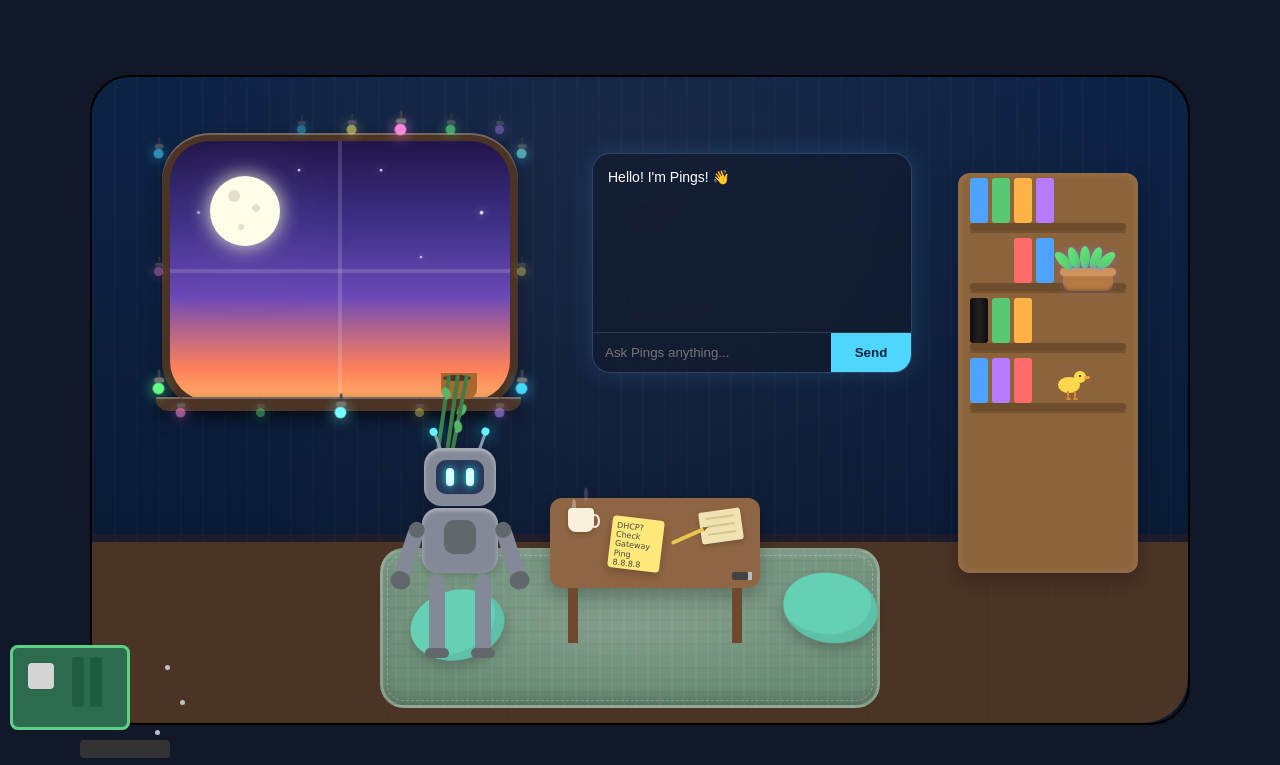
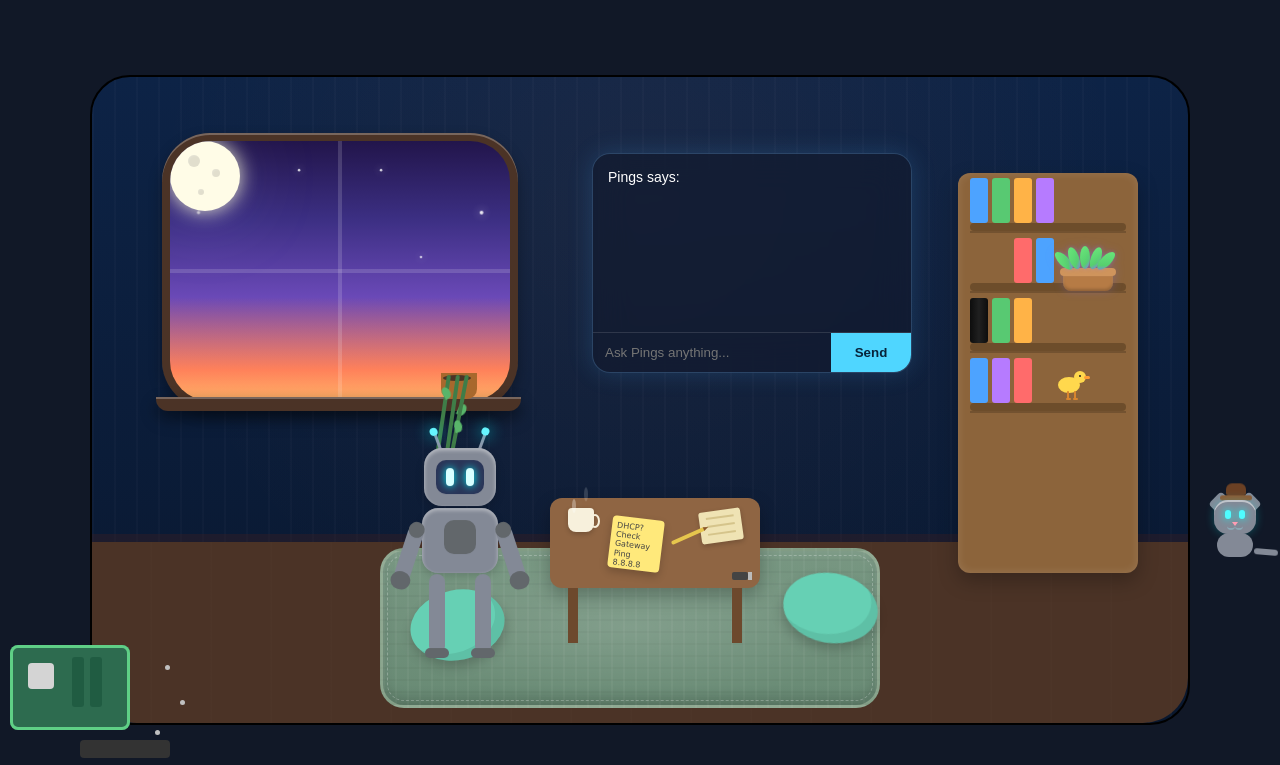
Before and after one commit to ander-ctrl-dev/byteguard, a Flask app: page / in a window 1280 px wide. Shown: the top 765 px of the page. Run offline with Flask 3, Linux system fonts and the light colour scheme.

Commit message:
Added a bunch of cool stuff

```diff
--- a/static/css/style.css
+++ b/static/css/style.css
@@ -165,163 +165,6 @@
         0 6px 14px rgba(0,0,0,.3);
 
 }
-.bulb{
-    width:9px;
-    height:9px;
-    z-index: 2;
-
-    border-radius:50%;
-
-    position:relative;
-
-    animation:twinkle 2.5s infinite alternate;
-}
-.lights-top{
-    position:absolute;
-
-    top:-8px;
-    left:14px;
-    right:14px;
-
-    display:flex;
-    justify-content:space-between;
-
-    z-index:20;
-}
-.lights-bottom{
-    position:absolute;
-
-    bottom:-8px;
-    left:14px;
-    right:14px;
-
-    display:flex;
-    justify-content:space-between;
-
-    z-index:20;
-}
-.lights-left{
-    position:absolute;
-
-    left:-8px;
-    top:16px;
-    bottom:16px;
-
-    display:flex;
-    flex-direction:column;
-    justify-content:space-between;
-
-    z-index:20;
-}
-.lights-right{
-    position:absolute;
-
-    right:-8px;
-    top:16px;
-    bottom:16px;
-
-    display:flex;
-    flex-direction:column;
-    justify-content:space-between;
-
-    z-index:20;
-}
-.light-blue{
-    background:#46d8ff;
-    box-shadow:0 0 12px #46d8ff;
-}
-.light-yellow{
-    background:#ffe96d;
-    box-shadow:0 0 12px #ffe96d;
-}
-.light-green{
-    background:#66ff88;
-    box-shadow:0 0 12px #66ff88;
-}
-.light-pink{
-    background:#ff88db;
-    box-shadow:0 0 12px #ff88db;
-}
-.light-purple{
-    background:#b98cff;
-    box-shadow:0 0 12px #b98cff;
-}
-.light-cyan{
-    background:#78ffff;
-    box-shadow:0 0 12px #78ffff;
-}
-.bulb::before{
-    content:"";
-    position:absolute;
-
-    width:2px;
-    height:10px;
-
-    background:#444;
-
-    left:50%;
-    transform:translateX(-50%);
-
-    top:-10px;
-}
-.bulb::after{
-    content:"";
-    position:absolute;
-
-    width:8px;
-    height:4px;
-
-    background:#777;
-
-    border-radius:2px;
-
-    left:50%;
-    transform:translateX(-50%);
-
-    top:-4px;
-}
-.bulb:nth-child(odd){
-    animation-duration:2s;
-}
-.bulb:nth-child(even){
-    animation-duration:3.3s;
-}
-.bulb:nth-child(3n){
-    animation-duration:2.7s;
-}
-.window-lights .wire{
-    position:absolute;
-    background:#5b5b5b;
-    z-index:0;
-}
-.window-lights .top{
-    top:14px;
-    left:22px;
-    width:300px;
-    height:2px;
-}
-.window-lights .right{
-    top:14px;
-    right:16px;
-
-    width:2px;
-    height:180px;
-}
-.window-lights .bottom{
-    bottom:18px;
-    left:22px;
-
-    width:300px;
-    height:2px;
-}
-.window-lights .left{
-    top:14px;
-    left:16px;
-
-    width:2px;
-    height:180px;
-}
-
 
 .sky{
 
@@ -350,7 +193,6 @@
     pointer-events:none;
 }
 
-
 .floor{
     position:absolute;
     left:0;
@@ -393,18 +235,20 @@
 }
 
 /* MOON AND STARS */
-.moon{
-    position:relative;
+.moon-container{
+    position:absolute;
 
     width:70px;
     height:70px;
 
     border-radius:50%;
 
-    top:35px;
-    left:40px;
+    top:0px;
+    left:0px;
 
     background:#fffce7;
+    pointer-events: auto;
+    z-index: 20;
 
     box-shadow:
     0 0 20px rgba(255,255,220,.9),
@@ -1897,6 +1741,184 @@
     background:#83e6ff;
 }
 
+/* BYTE THE ROBOT CAT */
+#robotCat{
+
+    position:absolute;
+
+    left:1200px;
+    top:500px;
+
+    width:70px;
+    height:70px;
+
+    z-index:2;
+}
+.cat-head{
+
+    position:absolute;
+
+    width:42px;
+    height:34px;
+
+    background: #838996;
+
+    border-radius:14px;
+
+    left:14px;
+    top:0;
+
+    box-shadow:
+        inset 0 2px rgba(255,255,255,.5),
+        0 0 10px rgba(0,255,255,.25);
+
+}
+.cat-ear{
+
+    position:absolute;
+    border-radius: 4px;
+
+    width:18px;
+    height:18px;
+
+    background: #838996;
+
+    transform:rotate(45deg);
+
+}
+.cat-ear-left{
+
+    left:12px;
+    top:-5px;
+
+}
+.cat-ear-right{
+
+    right:12px;
+    top:-5px;
+
+}
+.cat-eye{
+
+    position:absolute;
+
+    width:6px;
+    height:9px;
+
+    background:#4ffcff;
+
+    border-radius:20px;
+
+    top:10px;
+
+    box-shadow:0 0 8px cyan;
+    animation: blink 3s infinite;
+
+}
+.cat-eye.left{
+
+    left:11px;
+
+}
+.cat-eye.right{
+
+    right:11px;
+
+}
+.cat-nose{
+    position:absolute;
+    left:50%;
+    top:22px;
+
+    width:6px;
+    height:4px;
+
+    transform:translateX(-50%);
+    background:#ff9db3;
+
+    clip-path:polygon(50% 100%,0 0,100% 0);
+}
+.cat-body{
+
+    position:absolute;
+
+    width:36px;
+    height:24px;
+
+    background: #838996;
+
+    border-radius:12px;
+
+    left:17px;
+    top:33px;
+}
+.cat-tail{
+
+    position:absolute;
+
+    width:24px;
+    height:6px;
+
+    background: #838996;
+
+    border-radius:20px;
+
+    right:-8px;
+    top:48px;
+
+    transform-origin:left center;
+
+    animation:tail 2s ease-in-out infinite;
+}
+.cat-hat{
+
+    position:absolute;
+
+    left:26px;
+    top:-16px;
+
+    animation:hatBounce 2s ease-in-out infinite;
+
+}
+.hat-top{
+
+    width:20px;
+    height:12px;
+
+    background:#6b4024;
+
+    border-radius:6px 6px 2px 2px;
+}
+.hat-brim{
+
+    width:32px;
+    height:5px;
+
+    background:#8d5932;
+
+    border-radius:50px;
+
+    margin-left:-6px;
+}
+.cat-mouth{
+    position:absolute;
+    width:8px;
+    height:6px;
+    border-bottom:2px solid #8aa8b5;
+    border-radius:0 0 8px 8px;
+    z-index: 3;
+}
+.cat-left{
+    left:50%;
+    bottom:4px;
+    transform:translateX(-100%);
+}
+.cat-right{
+    left:50%;
+    bottom:4px;
+}
+
+
 
 /* ANIMATIONS */
 @keyframes blink{
@@ -1990,3 +2012,19 @@
         transform:translateY(-10px);
     }
 }
+@keyframes tail{
+
+    0%{transform:rotate(-15deg);}
+    50%{transform:rotate(15deg);}
+    100%{transform:rotate(-15deg);}
+
+}
+@keyframes hatBounce{
+
+    50%{
+
+        transform:translateY(-1px);
+
+    }
+
+}
--- a/templates/index.html
+++ b/templates/index.html
@@ -9,15 +9,13 @@
 
 <div class="room">
 
-
-
     <!-- Background -->
     <div class="wall"></div>
     <div id="pingsChat">
 
     <div id="chatMessages">
         <div class="message bot">
-            Hello! I'm Pings! 👋
+            Pings says:
         </div>
     </div>
 
@@ -34,43 +32,12 @@
     </div>
 
 </div>
+
     <div class="floor"></div>
     <div class="baseboard"></div>
 
     <!-- Window -->
     <div class="window-frame">
-        <div class="lights-top">
-            <div class="wire top"></div>
-            <div class="wire right"></div>
-            <div class="wire bottom"></div>
-
-        <div class="bulb light-blue"></div>
-        <div class="bulb light-yellow"></div>
-        <div class="bulb light-pink"></div>
-        <div class="bulb light-green"></div>
-        <div class="bulb light-purple"></div>
-    </div>
-
-    <div class="lights-right">
-        <div class="bulb light-cyan"></div>
-        <div class="bulb light-yellow"></div>
-        <div class="bulb light-blue"></div>
-    </div>
-
-    <div class="lights-bottom">
-        <div class="bulb light-pink"></div>
-        <div class="bulb light-green"></div>
-        <div class="bulb light-cyan"></div>
-        <div class="bulb light-yellow"></div>
-        <div class="bulb light-purple"></div>
-    </div>
-
-    <div class="lights-left">
-        <div class="bulb light-blue"></div>
-        <div class="bulb light-pink"></div>
-        <div class="bulb light-green"></div>
-    </div>
-
     <div class="window">
     <div class="window-glow"></div>
 
@@ -86,13 +53,13 @@
             <div class="star s4"></div>
             <div class="star s5"></div>
 
-            <div class="moon">
-                <div class="crater c1"></div>
-                <div class="crater c2"></div>
-                <div class="crater c3"></div>
-            </div>
 
-        </div>
+                <div class="moon-container" id="moon-container">
+                    <div class="crater c1"></div>
+                    <div class="crater c2"></div>
+                    <div class="crater c3"></div>
+                </div>
+</div>
 
     </div>
     </div>
@@ -101,7 +68,7 @@
     <div class="windowsill"></div>
 
     <!-- Hanging plant -->
-    <div class="plant">
+    <div class="plant" id="plant-1">
 
         <div class="pot"></div>
         <div class="vine v1"></div>
@@ -110,7 +77,7 @@
 
     </div>
 
-    <div class="bookshelf">
+    <div class="bookshelf" id="bookshelf">
 
     <!-- ================= Shelf 1 ================= -->
 
@@ -151,7 +118,7 @@
         <div class="book red" id="pythonBook"></div>
         <div class="book blue" id="pragmaticBook"></div>
 
-        <div class="succulent">
+        <div class="succulent" id="plant-2">
 
             <div class="succulent-pot"></div>
 
@@ -190,7 +157,7 @@
 
         <div id="duckSpeech"></div>
 
-        <div class="duck">
+        <div class="duck" id="duck">
 
             <div class="duck-body"></div>
             <div class="duck-head"></div>
@@ -216,7 +183,6 @@
 
     <div class="beanbag left"></div>
 
-
     <div class="coffee-table">
         <div class="sticky-note">
             DHCP?
@@ -226,7 +192,7 @@
             Ping 8.8.8.8
         </div>
 
-    <div class="coffee-mug">
+    <div class="coffee-mug" id="coffee-mug">
         <div class="steam steam1"></div>
         <div class="steam steam2"></div>
         <div class="steam steam3"></div>
@@ -240,7 +206,7 @@
 
     <div class="pencil"></div>
 
-    <div class="usb-drive"></div>
+    <div class="usb-drive" id="usbDrive"></div>
 
 </div>
 
@@ -274,7 +240,7 @@
 
 
 
-    <div class="robot-cat"></div>
+    <div class="robot-cat" id="cat"></div>
 
     <div class="penguin"></div>
 </div>
@@ -325,7 +291,31 @@
         </div>
     </div>
 </div>
+    <div id="robotCat">
 
+    <div class="cat-ear cat-ear-left"></div>
+    <div class="cat-ear cat-ear-right"></div>
+
+    <div class="cat-hat">
+        <div class="hat-top"></div>
+        <div class="hat-brim"></div>
+    </div>
+
+    <div class="cat-head">
+
+        <div class="cat-eye left"></div>
+        <div class="cat-eye right"></div>
+
+        <div class="cat-nose"></div>
+        <div class="cat-mouth cat-left"></div>
+        <div class="cat-mouth cat-right"></div>
+        </div>
+
+    <div class="cat-body"></div>
+
+    <div class="cat-tail"></div>
+
+</div>
 
 </div>
 
```
Also changed, not shown: static/js/main.js (+87 -2 lines).
